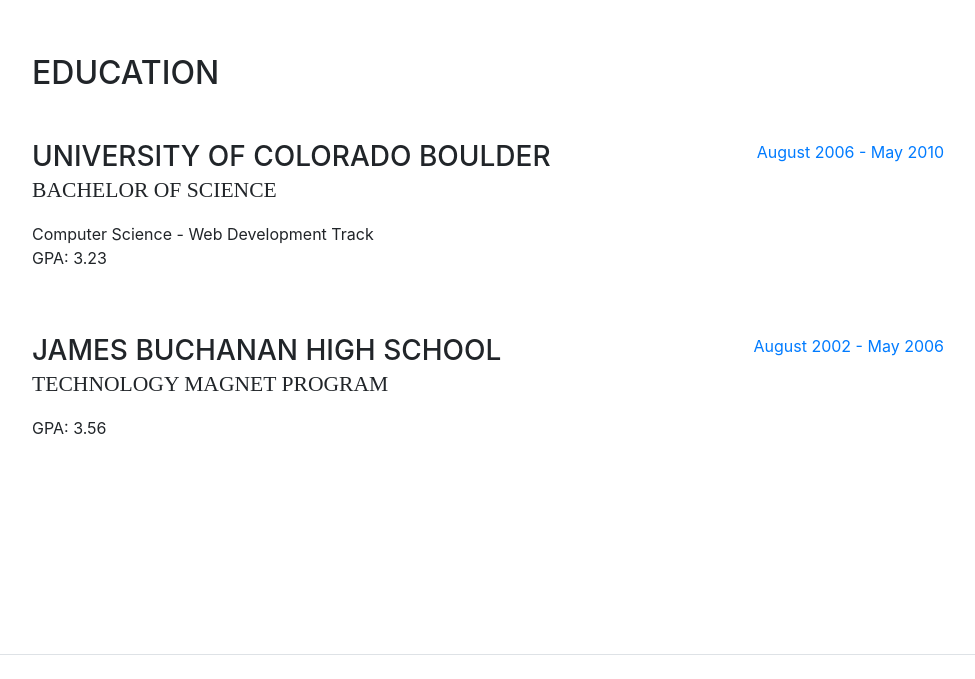
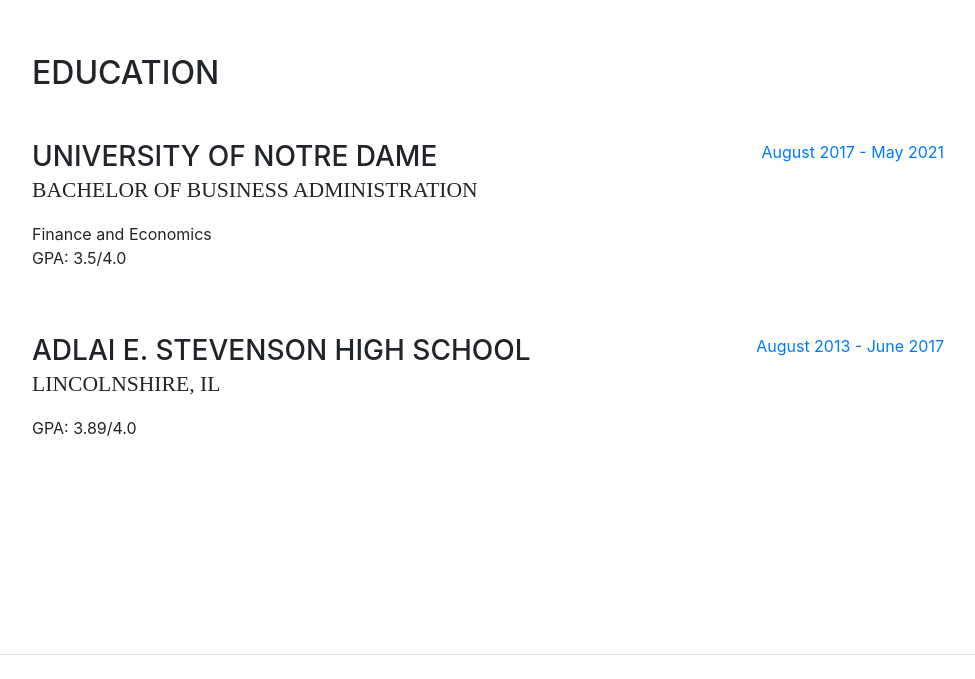
Before and after one commit to MattSCabrera/MattSCabrera, a website with bundled scripts: page index.html in a window 1280 px wide. Shown: the part 2024-2703 px from the top of the page, without its empty margins (288-1263 px from the left). Built offline with nearby package versions, Linux system fonts and the light colour scheme; a web font is replaced by a local one.

Commit message:
updated education

```diff
--- a/index.html
+++ b/index.html
@@ -21,7 +21,7 @@
     <link href="vendor/simple-line-icons/css/simple-line-icons.css" rel="stylesheet">
 
     <!-- Custom styles for this template -->
-    <link href="css/resume.min.css" rel="stylesheet">
+    <link href="css/resume.css" rel="stylesheet">
 
   </head>
 
@@ -66,10 +66,10 @@
       <section class="resume-section p-3 p-lg-5 d-flex d-column" id="about">
         <div class="my-auto">
           <h1 class="mb-0">Matt
-            <span class="text-primary">Taylor</span>
+            <span class="text-primary">Cabrera</span>
           </h1>
-          <div class="subheading mb-5">3542 Berry Street · Cheyenne Wells, CO 80810 · (317) 585-8468 ·
-            <a href="mailto:name@email.com">name@email.com</a>
+          <div class="subheading mb-5">414 Knott Hall · Notre Dame, IN 46556 · (224) 203-1692 ·
+            <a href="mailto:name@email.com">mcabrer1@nd.edu</a>
           </div>
           <p class="mb-5">I am experienced in leveraging agile frameworks to provide a robust synopsis for high level overviews. Iterative approaches to corporate strategy foster collaborative thinking to further the overall value proposition.</p>
           <ul class="list-inline list-social-icons mb-0">
@@ -167,24 +167,24 @@
 
           <div class="resume-item d-flex flex-column flex-md-row mb-5">
             <div class="resume-content mr-auto">
-              <h3 class="mb-0">University of Colorado Boulder</h3>
-              <div class="subheading mb-3">Bachelor of Science</div>
-              <div>Computer Science - Web Development Track</div>
-              <p>GPA: 3.23</p>
+              <h3 class="mb-0">University of Notre Dame</h3>
+              <div class="subheading mb-3">Bachelor of Business Administration</div>
+              <div>Finance and Economics</div>
+              <p>GPA: 3.5/4.0</p>
             </div>
             <div class="resume-date text-md-right">
-              <span class="text-primary">August 2006 - May 2010</span>
+              <span class="text-primary">August 2017 - May 2021</span>
             </div>
           </div>
 
           <div class="resume-item d-flex flex-column flex-md-row">
             <div class="resume-content mr-auto">
-              <h3 class="mb-0">James Buchanan High School</h3>
-              <div class="subheading mb-3">Technology Magnet Program</div>
-              <p>GPA: 3.56</p>
+              <h3 class="mb-0">Adlai E. Stevenson High School</h3>
+              <div class="subheading mb-3">Lincolnshire, IL</div>
+              <p>GPA: 3.89/4.0</p>
             </div>
             <div class="resume-date text-md-right">
-              <span class="text-primary">August 2002 - May 2006</span>
+              <span class="text-primary">August 2013 - June 2017</span>
             </div>
           </div>
 
```
Also changed, not shown: img/profile.jpg, 2 other files.
